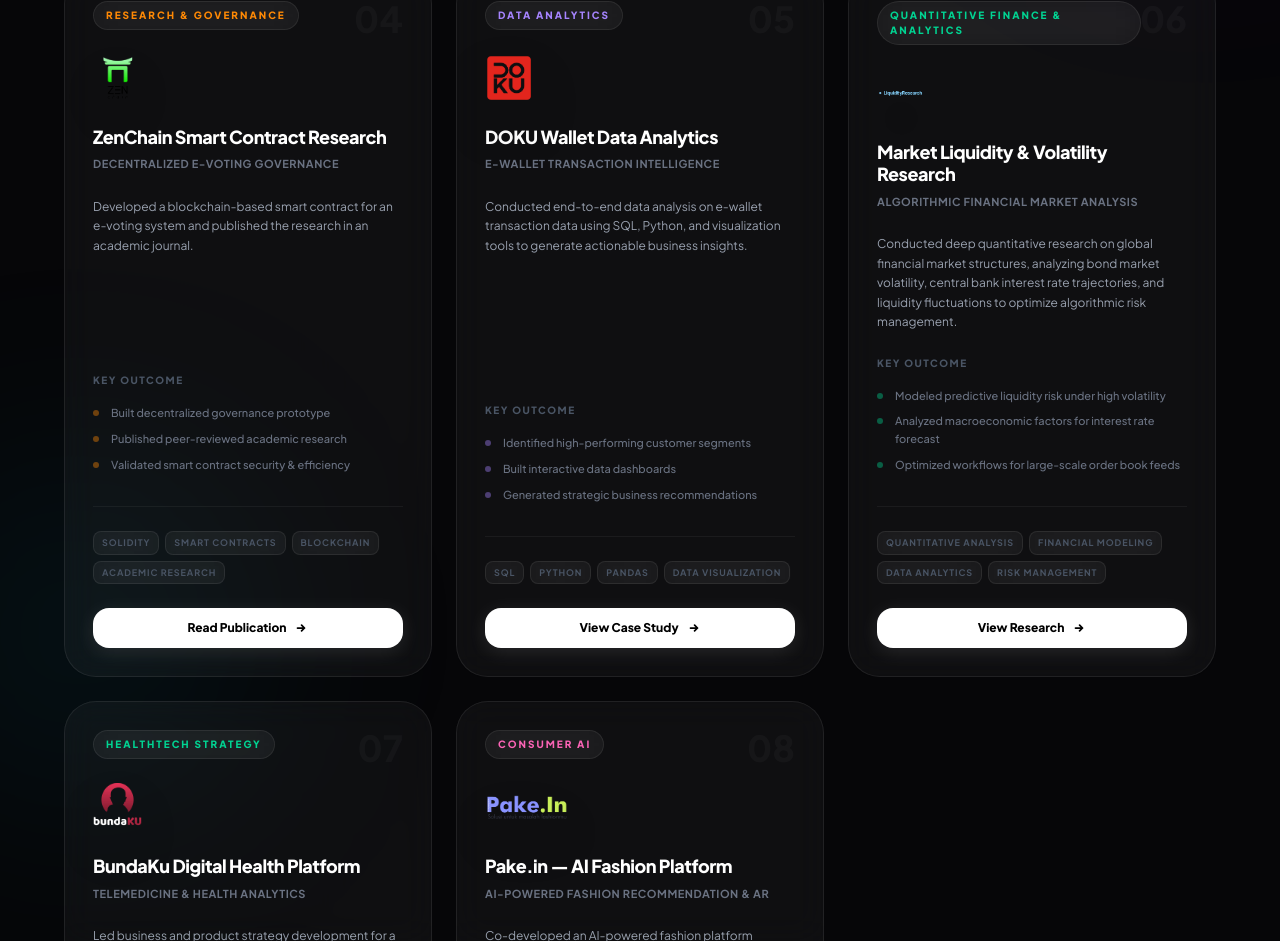
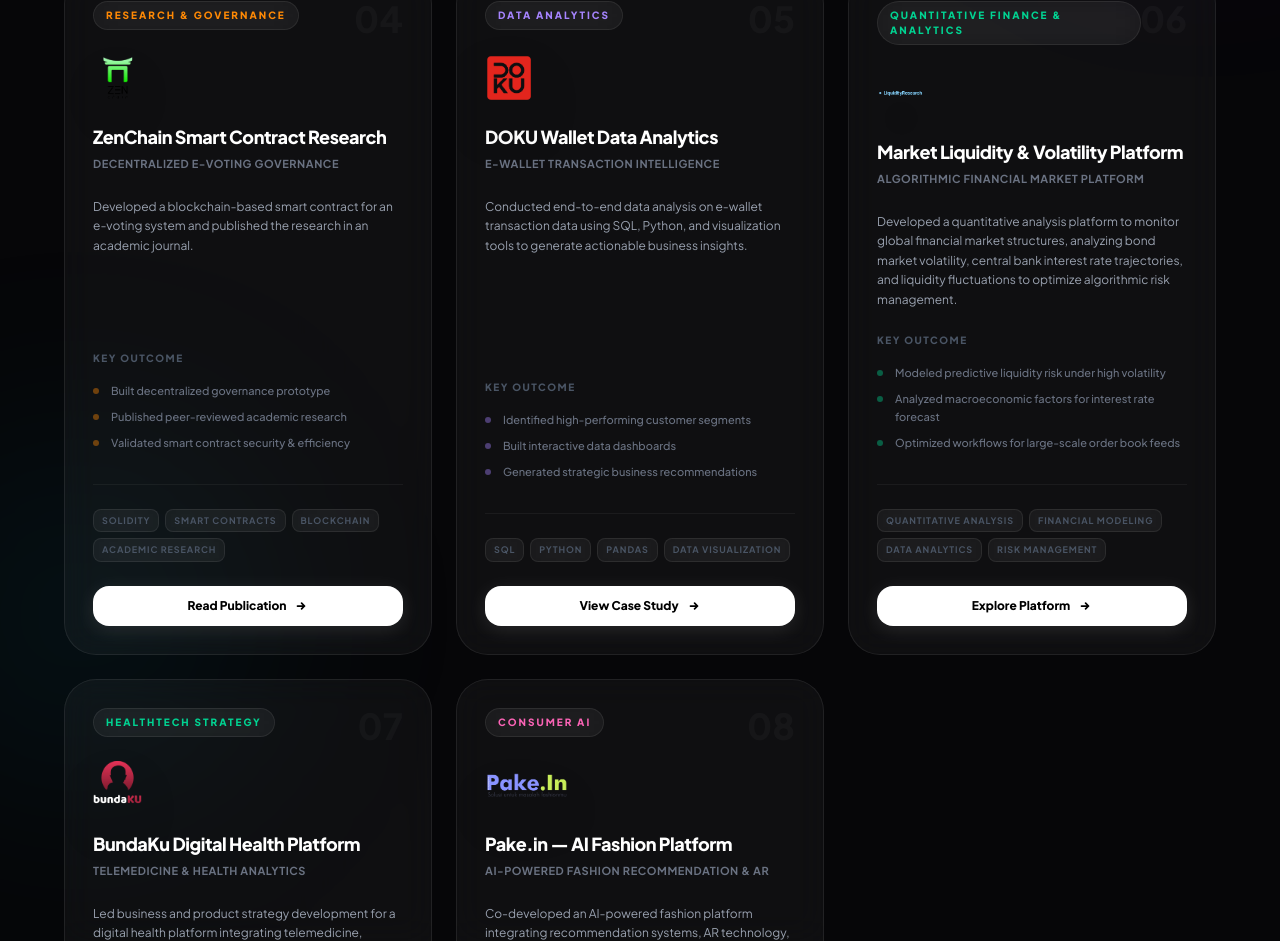
Before and after one commit to ghifarryaal/Web-Portofolio, a Next.js app: page /projects in a window 1280 px wide. Shown: the part 1152-2093 px from the top of the page. Built offline with nearby package versions, Linux system fonts and the light colour scheme.

Commit message:
fix: correct liquidity platform URL domain typo and shift project description to platform

```diff
--- a/components/Projects.tsx
+++ b/components/Projects.tsx
@@ -12,7 +12,7 @@
     zenchain: 'https://www.ejournal.pelitaindonesia.ac.id/index.php/JOISIE/article/view/4913/1903',
     pakein: 'https://drive.google.com/drive/folders/1DJ-vUoa5Pkwi6pD_POW10pJkfe_Lywbj?usp=drive_link',
     bundaku: 'https://drive.google.com/drive/folders/1BGM3JPLx_F-M7wu2GDL8gXinj-EApycS?usp=drive_link',
-    liquidity_research: 'https://quant.indonesiastockanalsyt.my.id/',
+    liquidity_research: 'https://quant.indonesiastockanalyst.my.id/',
     winjol: 'https://winjol.com',
 };
 
@@ -116,10 +116,10 @@
         number: '06',
         logo: '/Logo/LiquidityResearch.webp',
         category: 'Quantitative Finance & Analytics',
-        title: 'Market Liquidity & Volatility Research',
-        subtitle: 'Algorithmic Financial Market Analysis',
+        title: 'Market Liquidity & Volatility Platform',
+        subtitle: 'Algorithmic Financial Market Platform',
         description:
-            'Conducted deep quantitative research on global financial market structures, analyzing bond market volatility, central bank interest rate trajectories, and liquidity fluctuations to optimize algorithmic risk management.',
+            'Developed a quantitative analysis platform to monitor global financial market structures, analyzing bond market volatility, central bank interest rate trajectories, and liquidity fluctuations to optimize algorithmic risk management.',
         impact: [
             'Modeled predictive liquidity risk under high volatility',
             'Analyzed macroeconomic factors for interest rate forecast',
@@ -131,7 +131,7 @@
         glow: 'bg-emerald-500/15',
         tag: 'bg-emerald-500/10 text-emerald-400',
         dot: 'bg-emerald-400',
-        btn: { label: 'View Research', href: URLS.liquidity_research },
+        btn: { label: 'Explore Platform', href: URLS.liquidity_research },
     },
     {
         number: '07',
```
